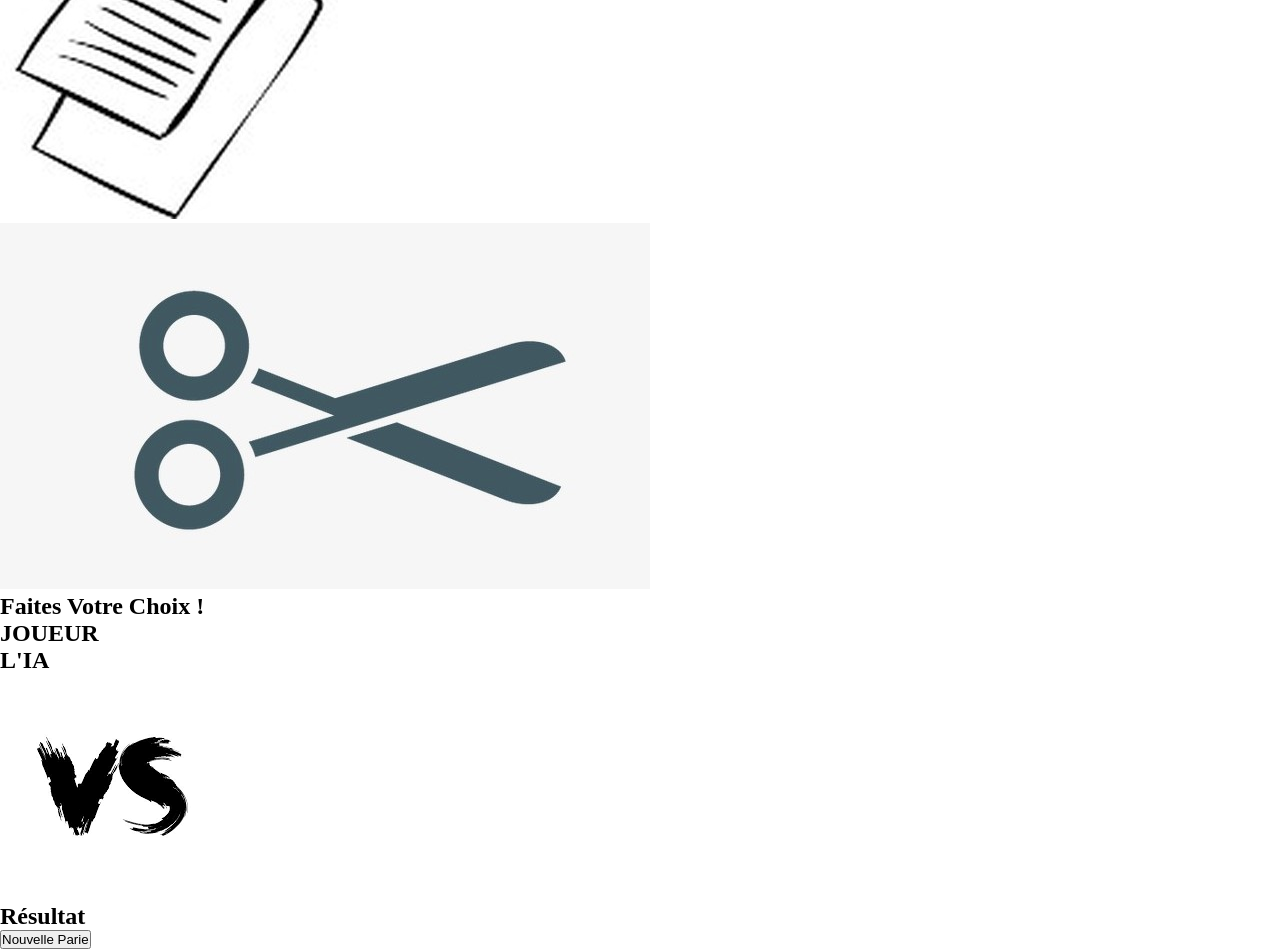
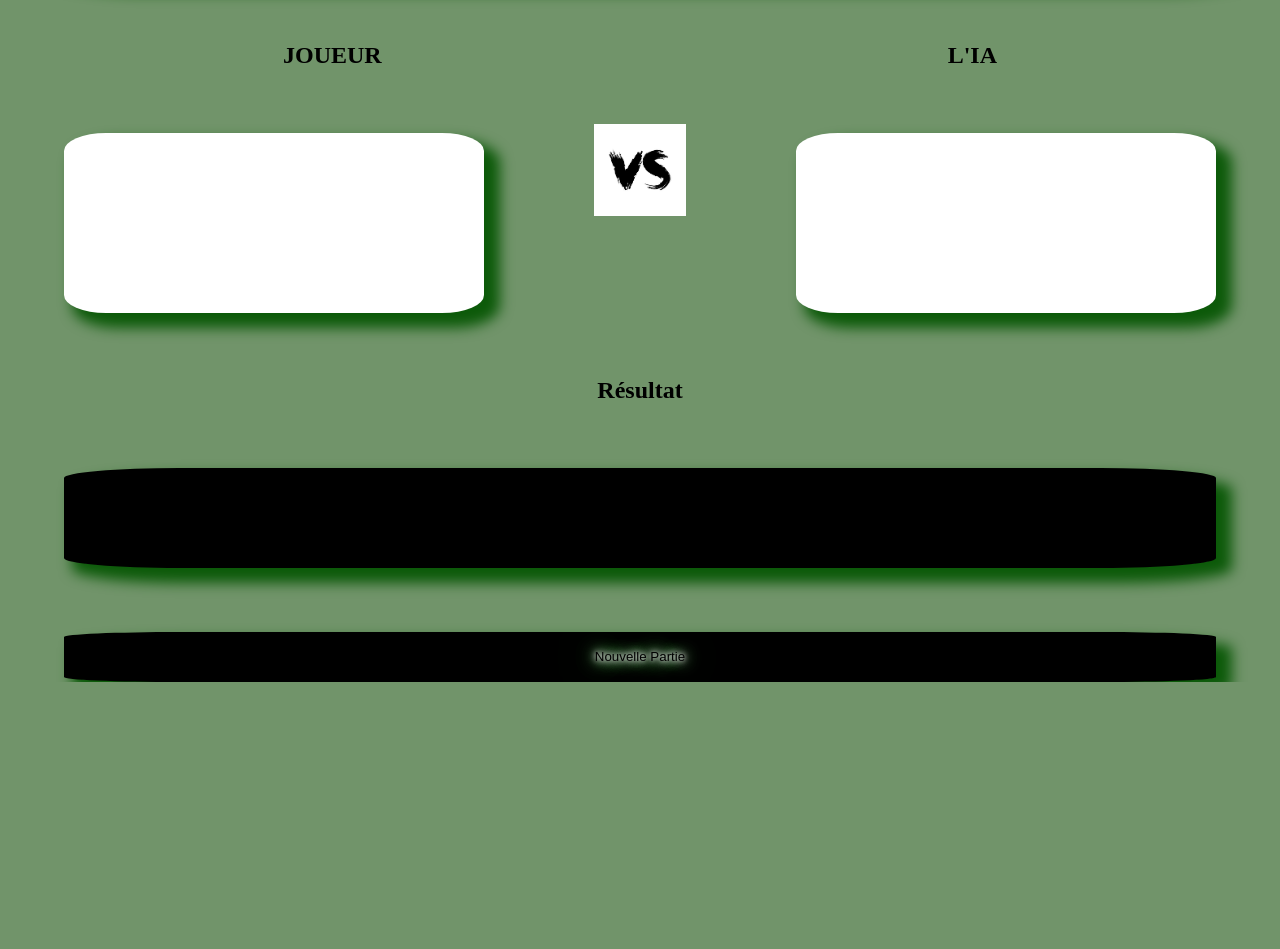
Before and after one commit to DclMaxLenire/javaScriptJeuxDuShiFuMi, a plain HTML site: page index.html in a window 1280 px wide. Shown: the part 500-1449 px from the top of the page. After the commit the page ends 1182 px from the top, so only its background shows below. Drawn offline with Linux system fonts and the light colour scheme.

Commit message:
Version Finale

```diff
--- a/Script/Script.js
+++ b/Script/Script.js
@@ -15,66 +15,75 @@ var choixJoueur;
 
 var resultat;
 
+var nouvellePartie = document.getElementById("boutonReJouer");
+
 // Faire choisir l'utilisateur et affiché sont choix //
 
 boutonPierre.addEventListener("click",
 function choixPierre() {
 choixDuJoueur = "pierre";
     choixJoueur =0;
-    joueur.innerHTML = "Vous avez choisis <br><br> LA PIERRE"
+    document.getElementById("joueur").style.backgroundImage="url('Image/imagePierre.png')";
             console.log(choixDuJoueur + choixJoueur);
+            choixDeIa();
                 comparer();
-
 });
 boutonFeuille.addEventListener("click",
 function choixFeuille() {
 choixDuJoueur = "feuille";
     choixJoueur =1;
-    joueur.innerHTML = "Vous avez choisis <br><br> LA FEUILLE"
+        document.getElementById("joueur").style.backgroundImage="url('Image/imageFeuille.png')";
             console.log(choixDuJoueur + choixJoueur);
+            choixDeIa();
                 comparer();
-
 });
 boutonCiseaux.addEventListener("click",
 function choixCiseaux() {
 choixDuJoueur ="ciseaux";
     choixJoueur =2;
-    joueur.innerHTML = "Vous avez choisis <br><br> LA PAIRE DE CISEAUX"
+    document.getElementById("joueur").style.backgroundImage="url('Image/imageCiseau.png')";
             console.log(choixDuJoueur + choixJoueur);
+            choixDeIa();
                 comparer();
 });
         // Faire choisir l'IA //
 function choixDeIa() {
     choixIA = Math.floor(Math.random() * 3);
+    choixIaResultat();
 }
         // Faire choisir l'IA et montrer le choix //
-choixDeIa();
 function choixIaResultat() {
 if (choixIA == 0 ) {
-    choixDuIa = "pierre";
+    choixDuIa = "PIERRE";
+    document.getElementById("afficheIa").style.backgroundImage="url('Image/imagePierre.png')";
 }
 else if(choixIA  === 1) {
-    choixDuIa= "feuille";
+    choixDuIa= "FEUILLE";
+    document.getElementById("afficheIa").style.backgroundImage="url('Image/imageFeuille.png')";
 }
 else if(choixIA === 2) {
-    choixDuIa = "ciseaux";
+    choixDuIa = "CISEAUX";
+    document.getElementById("afficheIa").style.backgroundImage="url('Image/imageCiseau.png')";
 }
 };
-choixIaResultat();
 console.log(choixDuIa);
 // Comparer les choix //
 function comparer() {
     if (choixJoueur === choixIA) {
         console.log("Egalité");
-
+            afficheResultat.innerHTML = "Vous avez faits Egalité ";
     }
     else if ((choixJoueur==0) && (choixIA==2) || (choixJoueur==1) && (choixIA==0) || (choixJoueur==2) && (choixIA==1)){
         console.log("Vous avez gagnez");
+            afficheResultat.innerHTML = " Vous avez gagnez";
     } else {
-        console.log("Vous avez perdu");
-
+        console.log("Vous avez perdus");
+            afficheResultat.innerHTML = "Vous avez perdus";
     }
 };
-
         // Donner le résultat //
         // Relancer le jeu //
+nouvellePartie.addEventListener("click",
+function(){
+    window.location.reload(false);
+});
--- a/Style/Style.css
+++ b/Style/Style.css
@@ -2,17 +2,20 @@
     margin:0%;
     padding:0%;
 }
-@media screen and (max-width: 640px) {
 body {
     background-color:rgb(113, 148, 106);
+
 }
 h1 {
     text-align:center;
 }
 .lesBoutons {
     padding-top:10%;
-       background-color:gray;
+    background-color:black;
+    box-shadow:12px 11px 13px 4px #0d5a0a;
+    border-radius:10%;
 }
+
 .listeBouton {
     display:flex;
     flex-direction:row;
@@ -47,6 +50,8 @@
     padding-top:2%;
     padding-bottom:5%;
     text-align:center;
+    color: #FFFFFF;
+    text-shadow: 0 0 5px #FFF, 0 0 10px #FFF, 0 0 15px #FFF, 0 0 20px #49ff18, 0 0 30px #49FF18, 0 0 40px #49FF18, 0 0 55px #49FF18, 0 0 75px #49ff18;
 }
 .afficheImage {
     display:flex;
@@ -54,53 +59,69 @@
     justify-content:space-around;
     width:100%;
     padding-top:5%;
+}
 
-    }
 .iconeChoix {
     display:flex;
     flex-direction:row;
     justify-content:space-around;
 }
+
 .titre {
     display:flex;
     flex-direction:row;
     justify-content:space-around;
 }
+
 #joueur {
+    background-image:url("Image/blanc.png");
+    background-size:cover;
     background-color:white;
     width:40%;
-        height:150px;
-        text-align:center;
+    height:180px;
     margin:5%;
+    border-radius:10%;
+    box-shadow:12px 11px 13px 4px #0d5a0a;
 }
-    .iA {
+#afficheIa {
+    background-image:url("Image/blanc.png");
+    background-size:cover;
     background-color:white;
     width:40%;
-        height:150px;
-        text-align:center;
+    height:180px;
     margin:5%;
+    border-radius:10%;
+    box-shadow:12px 11px 13px 4px #0d5a0a;
 }
 .imageVersus {
     width:50%;
     padding-top:30%;
     padding-left:25%;
-
-
-
 }
-    .résultat {
+.titreResultat {
+    text-align:center;
+}
+#afficheResultat {
     background-color:darkgray;
     width:90%;
     margin:auto;
     height:100px;
     text-align:center;
     margin-top:5%;
+    border-radius:10%;
+    background-color:black;
+    text-shadow: 0 0 5px #FFF, 0 0 10px #FFF, 0 0 15px #FFF, 0 0 20px #49ff18, 0 0 30px #49FF18, 0 0 40px #49FF18, 0 0 55px #49FF18, 0 0 75px #49ff18;
+    box-shadow:12px 11px 13px 4px #0d5a0a;
 }
-    #boutonRejouer {
+#boutonReJouer {
     height:50px;
     width:90%;
     margin-left:5%;
     margin-right:5%;
     margin-top:5%;
+    border-radius:10%;
+    text-shadow: 0 0 5px #FFF, 0 0 10px #FFF, 0 0 15px #FFF, 0 0 20px #49ff18, 0 0 30px #49FF18, 0 0 40px #49FF18, 0 0 55px #49FF18, 0 0 75px #49ff18;
+    box-shadow:12px 11px 13px 4px #0d5a0a;
+    background-color:black;
+    border:none;
 }
-  };
--- a/index.html
+++ b/index.html
@@ -44,13 +44,13 @@
                 <img class="imageVersus" src="Image\imageVs.png"/>
               </div>
         <!-- Affiché l'image de l'IA-->
-            <div class="iA">
+            <div id="afficheIa">
             </div>
         </section>
-        <h2> Résultat </h2>
-                <div class="résultat">
+        <h2 class="titreResultat"> Résultat </h2>
+                <div id="afficheResultat">
                 </div>
-        <input id=boutonRejouer type="button" value="Nouvelle Parie">
+        <input id=boutonReJouer type="button" value="Nouvelle Partie">
 
 
 
```
Also changed, not shown: Image/blanc.png (added), Style/Image/blanc.png (added), Style/Image/imageCiseau.png (added), Style/Image/imageFeuille.png (added), Style/Image/imagePierre.png (added), Style/Image/imageVs.png (added). Lines whose indentation alone changed are shown as unchanged.
